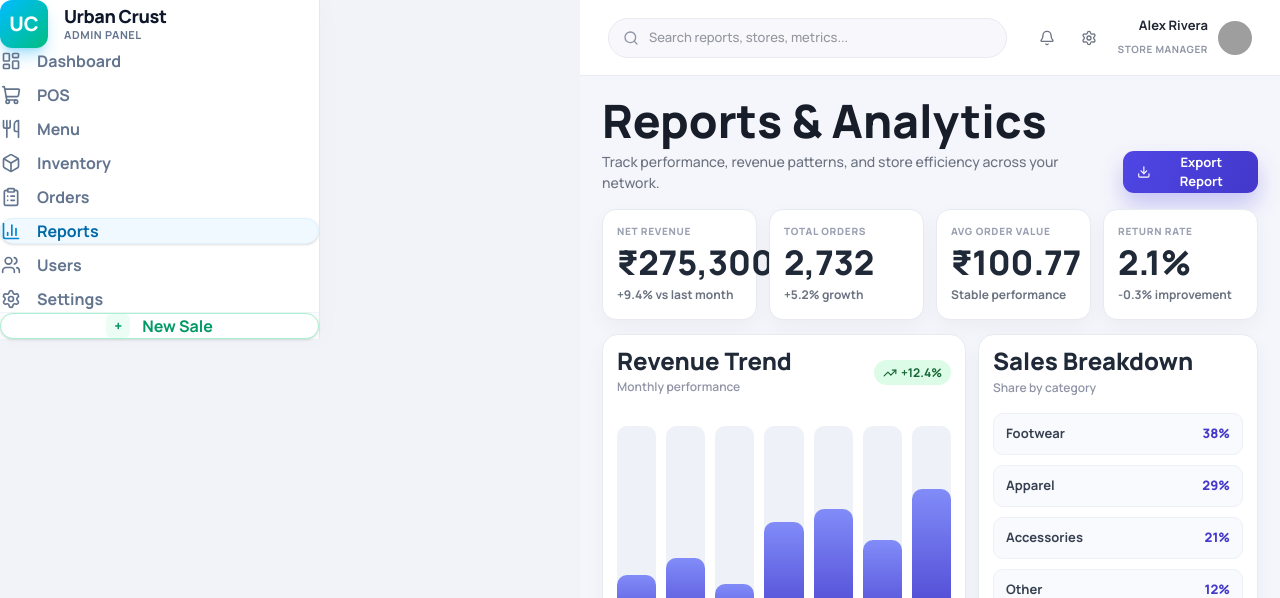
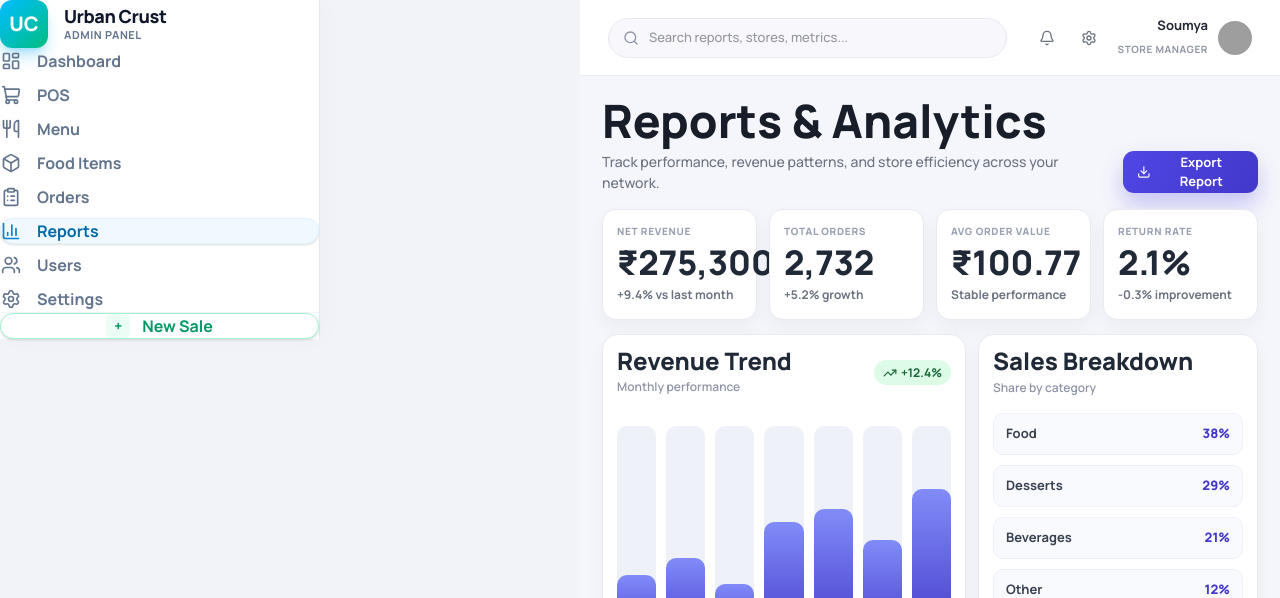
Before and after one commit to soumyabelli/pos, a React (Vite) app: page /admin/reports in a window 1280 px wide. Shown: the top 598 px of the page. Built offline with nearby package versions, Linux system fonts and the light colour scheme; grey boxes are pictures that could not be loaded.

Commit message:
feat(ui): update to food categories, synchronize mock data, and polish POS UI padding

```diff
--- a/src/components/Navbar.jsx
+++ b/src/components/Navbar.jsx
@@ -37,13 +37,13 @@ export default function Navbar() {
           {/* User Profile */}
           <div className="flex items-center gap-3 pl-2 sm:pl-4 sm:border-l border-slate-200 ml-1 sm:ml-2 cursor-pointer group hover:bg-slate-50 p-2 rounded-xl transition-colors">
             <div className="hidden sm:block text-right">
-              <p className="text-sm font-black text-slate-900 leading-tight group-hover:text-sky-600 transition-colors">Alex Rivera</p>
+              <p className="text-sm font-black text-slate-900 leading-tight group-hover:text-sky-600 transition-colors">Soumya</p>
               <p className="text-[10px] font-bold uppercase tracking-widest text-slate-500 mt-0.5">Store Manager</p>
             </div>
             <div className="w-10 h-10 rounded-xl border border-slate-200 group-hover:border-sky-500/50 transition-colors overflow-hidden shadow-sm group-hover:shadow-sky-500/10">
               <img
                 src="https://i.pravatar.cc/40"
-                alt="Alex Rivera"
+                alt="Soumya"
                 className="w-full h-full object-cover"
               />
             </div>
--- a/src/components/Sidebar.jsx
+++ b/src/components/Sidebar.jsx
@@ -18,7 +18,7 @@ export default function Sidebar() {
     { name: "Dashboard", icon: LayoutDashboard, path: "/admin" },
     { name: "POS", icon: ShoppingCart, path: "/pos" },
     { name: "Menu", icon: Utensils, path: "/admin/menu" },
-    { name: "Inventory", icon: Box, path: "/admin/inventory" },
+    { name: "Food Items", icon: Box, path: "/admin/inventory" },
     { name: "Orders", icon: ClipboardList, path: "/admin/orders" },
     { name: "Reports", icon: BarChart3, path: "/admin/reports" },
     { name: "Users", icon: Users, path: "/admin/users" },
--- a/src/pages/InventoryManagement.jsx
+++ b/src/pages/InventoryManagement.jsx
@@ -10,16 +10,7 @@ import {
   TriangleAlert,
 } from "lucide-react";
 import Sidebar from "../components/Sidebar";
-
-const INVENTORY_ROWS = [
-  { id: "CR-SN-001", product: "Curator One Sneakers", sku: "CR-SN-001", store: "Main Street Flagship", category: "Footwear", stock: 142, status: "optimal" },
-  { id: "CR-LS-042", product: "Artisan Linen Shirt", sku: "CR-LS-042", store: "Main Street Flagship", category: "Apparel", stock: 8, status: "critical" },
-  { id: "CR-WT-109", product: "Curator Timepiece", sku: "CR-WT-109", store: "Uptown Concept Store", category: "Accessories", stock: 24, status: "reorder" },
-  { id: "CR-SG-772", product: "Polarized Series X", sku: "CR-SG-772", store: "Main Street Flagship", category: "Accessories", stock: 67, status: "optimal" },
-  { id: "CR-TT-889", product: "Minimalist Tote", sku: "CR-TT-889", store: "Concept Store", category: "Accessories", stock: 12, status: "critical" },
-  { id: "CR-BT-335", product: "Canvas Belt (Khaki)", sku: "CR-BT-335", store: "Warehouse A", category: "Apparel", stock: 2, status: "critical" },
-  { id: "CR-CP-120", product: "Studio Cap", sku: "CR-CP-120", store: "Main Street Flagship", category: "Apparel", stock: 0, status: "critical" },
-];
+import { getInventory } from "../utils/mockInventory";
 
 const TABS = [
   { id: "all", label: "All Items" },
@@ -55,7 +46,7 @@ export default function InventoryManagement() {
   const rows = useMemo(() => {
     const normalizedQuery = searchValue.trim().toLowerCase();
 
-    return INVENTORY_ROWS.filter((row) => {
+    return getInventory().filter((row) => {
       const matchesSearch =
         normalizedQuery.length === 0 ||
         row.product.toLowerCase().includes(normalizedQuery) ||
@@ -64,7 +55,7 @@ export default function InventoryManagement() {
       if (!matchesSearch) return false;
       if (activeTab === "low") return row.stock > 0 && row.stock <= 15;
       if (activeTab === "out") return row.stock === 0;
-      if (activeTab === "category") return row.category === "Accessories";
+      if (activeTab === "category") return row.category === "Beverages";
       return true;
     }).sort((a, b) => {
       if (activeTab === "category") {
@@ -75,12 +66,12 @@ export default function InventoryManagement() {
   }, [activeTab, searchValue]);
 
   const criticalCount = useMemo(
-    () => INVENTORY_ROWS.filter((item) => item.stock <= 10).length,
+    () => getInventory().filter((item) => item.stock <= 10).length,
     []
   );
 
   const lowStockAlerts = useMemo(
-    () => INVENTORY_ROWS.filter((item) => item.stock <= 12).slice(0, 3),
+    () => getInventory().filter((item) => item.stock <= 12).slice(0, 3),
     []
   );
 
@@ -98,10 +89,12 @@ export default function InventoryManagement() {
         {/* Topbar */}
         <header className="h-20 px-8 flex items-center justify-between border-b border-slate-200 bg-white/60 backdrop-blur-md">
           <div className="relative w-96">
-            <Search size={18} className="absolute left-4 top-1/2 -translate-y-1/2 text-slate-400" />
+            {(!searchValue || searchValue.length === 0) && (
+              <Search size={18} className="absolute left-4 top-1/2 -translate-y-1/2 text-slate-400" />
+            )}
             <input
               type="text"
-              placeholder="Search inventory SKU or name..."
+              placeholder="Search Food Items SKU or name..."
               value={searchValue}
               onChange={(e) => setSearchValue(e.target.value)}
               className="w-full pl-11 pr-4 py-2.5 bg-white border border-slate-200 rounded-xl text-sm font-bold text-slate-900 placeholder:text-slate-400 outline-none focus:ring-2 focus:ring-orange-500/20 focus:border-orange-500 transition-all shadow-sm"
@@ -136,7 +129,7 @@ export default function InventoryManagement() {
             {/* Header section */}
             <section className="flex justify-between items-end">
               <div>
-                <h1 className="text-3xl font-black text-slate-900 tracking-tight drop-shadow-sm">Inventory Management</h1>
+                <h1 className="text-3xl font-black text-slate-900 tracking-tight drop-shadow-sm">Food Items Management</h1>
                 <p className="text-slate-500 font-medium mt-1">Manage stock levels and distribution across flagship locations.</p>
               </div>
 
@@ -233,7 +226,7 @@ export default function InventoryManagement() {
                 </div>
 
                 <div className="p-4 border-t border-slate-200 bg-slate-50 flex items-center justify-between text-sm font-bold text-slate-500">
-                  <p>Showing {rows.length} of {INVENTORY_ROWS.length} products</p>
+                  <p>Showing {rows.length} of {getInventory().length} products</p>
                   <div className="flex gap-1">
                     <button className="w-8 h-8 flex items-center justify-center rounded-lg hover:bg-slate-200 transition-colors">{"<"}</button>
                     <button className="w-8 h-8 flex items-center justify-center rounded-lg bg-slate-900 text-white shadow-sm">1</button>
--- a/src/pages/ManagerDashboard.jsx
+++ b/src/pages/ManagerDashboard.jsx
@@ -33,7 +33,7 @@ export default function ManagerDashboard() {
               onClick={() => navigate('/admin/inventory')}
               className="px-5 py-2.5 bg-white border border-slate-200 text-slate-600 rounded-xl hover:bg-sky-50 hover:text-sky-700 hover:border-sky-200 transition-all text-sm font-bold shadow-sm cursor-pointer"
             >
-              Inventory
+              Food Items
             </button>
             <button
               onClick={() => navigate('/pos')}
--- a/src/pages/OrderManagement.jsx
+++ b/src/pages/OrderManagement.jsx
@@ -21,15 +21,15 @@ const STATUS_TABS = ["All", "Pending", "Completed", "Cancelled"];
 
 function getDisplayName() {
   const token = localStorage.getItem("token");
-  if (!token) return "Alex Rivera";
+  if (!token) return "Soumya";
 
   try {
     const payload = token.split(".")[1];
-    if (!payload) return "Alex Rivera";
+    if (!payload) return "Soumya";
     const decoded = JSON.parse(atob(payload));
-    return decoded?.name || "Alex Rivera";
+    return decoded?.name || "Soumya";
   } catch {
-    return "Alex Rivera";
+    return "Soumya";
   }
 }
 
@@ -61,7 +61,7 @@ export default function OrderManagement() {
       <div className="admin-main ord-main">
         <header className="admin-topbar ord-topbar">
           <label className="admin-searchbar" htmlFor="orders-search">
-            <Search size={16} />
+            {(!searchValue || searchValue.length === 0) && <Search size={16} />}
             <input
               id="orders-search"
               type="text"
--- a/src/pages/ProductManagement.jsx
+++ b/src/pages/ProductManagement.jsx
@@ -40,14 +40,14 @@ const CATEGORY_OPTIONS = ["All", "Coffee", "Drinks", "Food", "Dessert"];
 
 function getDisplayName() {
   const token = localStorage.getItem("token");
-  if (!token) return "Alex Rivera";
+  if (!token) return "Soumya";
   try {
     const payload = token.split(".")[1];
-    if (!payload) return "Alex Rivera";
+    if (!payload) return "Soumya";
     const decoded = JSON.parse(atob(payload));
-    return decoded?.name || "Alex Rivera";
+    return decoded?.name || "Soumya";
   } catch {
-    return "Alex Rivera";
+    return "Soumya";
   }
 }
 
--- a/src/pages/ReportsManagement.jsx
+++ b/src/pages/ReportsManagement.jsx
@@ -19,15 +19,15 @@ const storePerformance = [
 
 function getDisplayName() {
   const token = localStorage.getItem("token");
-  if (!token) return "Alex Rivera";
+  if (!token) return "Soumya";
 
   try {
     const payload = token.split(".")[1];
-    if (!payload) return "Alex Rivera";
+    if (!payload) return "Soumya";
     const decoded = JSON.parse(atob(payload));
-    return decoded?.name || "Alex Rivera";
+    return decoded?.name || "Soumya";
   } catch {
-    return "Alex Rivera";
+    return "Soumya";
   }
 }
 
@@ -133,15 +133,15 @@ export default function ReportsManagement() {
 
               <div className="rpt-breakdown-list">
                 <div>
-                  <span>Footwear</span>
+                  <span>Food</span>
                   <strong>38%</strong>
                 </div>
                 <div>
-                  <span>Apparel</span>
+                  <span>Desserts</span>
                   <strong>29%</strong>
                 </div>
                 <div>
-                  <span>Accessories</span>
+                  <span>Beverages</span>
                   <strong>21%</strong>
                 </div>
                 <div>
--- a/src/pages/UserManagement.jsx
+++ b/src/pages/UserManagement.jsx
@@ -9,30 +9,30 @@ const UserManagement = () => {
   const teamMembers = [
     {
       id: 1,
-      name: 'Sarah Jenkins',
+      name: 'Akash',
       email: 'sarah.j@curator.com',
       role: 'ADMIN',
       store: 'Central Flagship',
       status: 'Active',
-      avatar: 'SJ'
+      avatar: 'AK'
     },
     {
       id: 2,
-      name: 'Marcus Bennett',
+      name: 'Soumya',
       email: 'm.bennett@curator.com',
       role: 'MANAGER',
       store: 'Westside Boutique',
       status: 'Active',
-      avatar: 'MB'
+      avatar: 'SM'
     },
     {
       id: 3,
-      name: 'David Chen',
+      name: 'Dhyan',
       email: 'd.chen@curator.com',
       role: 'CASHIER',
       store: 'Downtown Express',
       status: 'Away',
-      avatar: 'DC'
+      avatar: 'DH'
     },
     {
       id: 4,
@@ -245,7 +245,7 @@ const UserManagement = () => {
               <div className="p-6 rounded-2xl border border-slate-100 bg-white shadow-xl shadow-slate-200/50 hover:border-sky-300 transition-all group">
                 <h3 className="text-lg font-black text-slate-800 mb-4 border-b border-slate-100 pb-3">Manager Permissions</h3>
                 <ul className="space-y-3">
-                  {['Staff management', 'Inventory control', 'Sales reports', 'Order processing'].map((item, i) => (
+                  {['Staff management', 'Food Items control', 'Sales reports', 'Order processing'].map((item, i) => (
                     <li key={i} className="flex items-center gap-2 text-sm font-bold text-slate-600">
                       <div className="w-1.5 h-1.5 rounded-full bg-emerald-500"></div>
                       {item}
```
Also changed, not shown: src/components/pos/ProductGrid.jsx (+8 -6 lines), src/utils/constants.js (+5 -5 lines), 1 other file (tests, documents, lock files or other folders).
